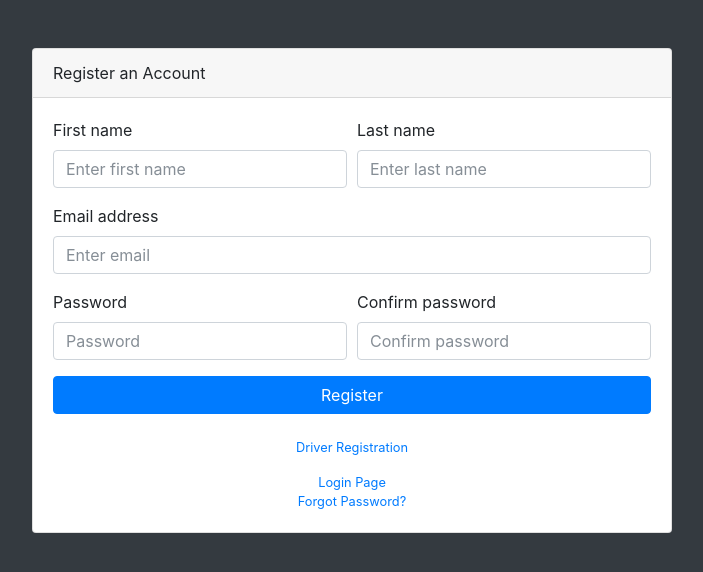
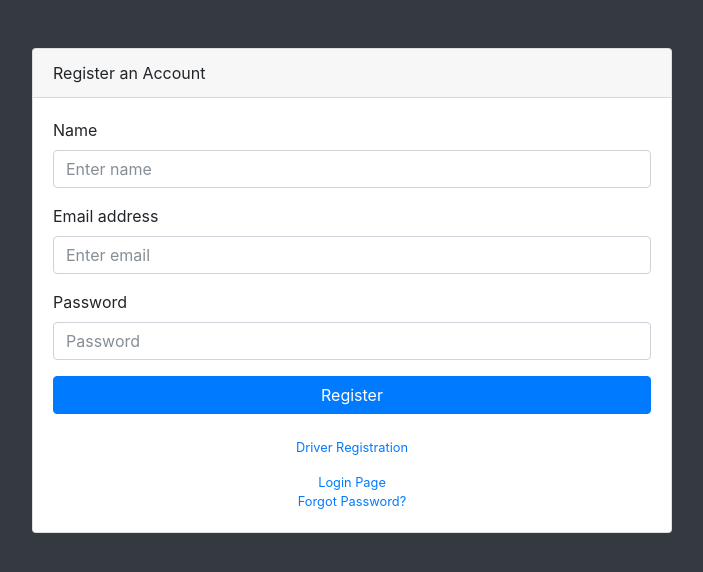
Before and after one commit to carlospker12/rafuhitch, a Flask app: page /register in a window 1280 px wide. Shown: the top 572 px of the page, without its empty margins (288-991 px from the left). Run offline with Flask 2, Linux system fonts and the light colour scheme; some libraries are stand-ins or nearby versions.

Commit message:
Removed some useless stuff

```diff
--- a/templates/register.html
+++ b/templates/register.html
@@ -24,29 +24,21 @@
         <form>
           <div class="form-group">
             <div class="form-row">
-              <div class="col-md-6">
-                <label for="exampleInputName">First name</label>
-                <input class="form-control" id="exampleInputName" type="text" aria-describedby="nameHelp" placeholder="Enter first name">
-              </div>
-              <div class="col-md-6">
-                <label for="exampleInputLastName">Last name</label>
-                <input class="form-control" id="exampleInputLastName" type="text" aria-describedby="nameHelp" placeholder="Enter last name">
+              <div class="col-md-12">
+                <label for="name">Name</label>
+                <input class="form-control" id="name" type="text" aria-describedby="nameHelp" placeholder="Enter name">
               </div>
             </div>
           </div>
           <div class="form-group">
-            <label for="exampleInputEmail1">Email address</label>
-            <input class="form-control" id="exampleInputEmail1" type="email" aria-describedby="emailHelp" placeholder="Enter email">
+            <label for="email">Email address</label>
+            <input class="form-control" id="email" type="email" aria-describedby="emailHelp" placeholder="Enter email">
           </div>
           <div class="form-group">
             <div class="form-row">
-              <div class="col-md-6">
-                <label for="exampleInputPassword1">Password</label>
+              <div class="col-md-12">
+                <label for="password">Password</label>
                 <input class="form-control" id="exampleInputPassword1" type="password" placeholder="Password">
-              </div>
-              <div class="col-md-6">
-                <label for="exampleConfirmPassword">Confirm password</label>
-                <input class="form-control" id="exampleConfirmPassword" type="password" placeholder="Confirm password">
               </div>
             </div>
           </div>
```
